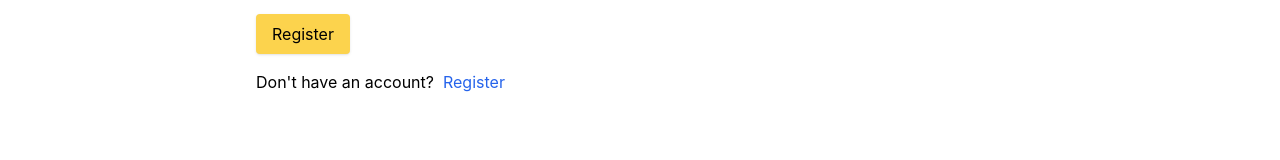
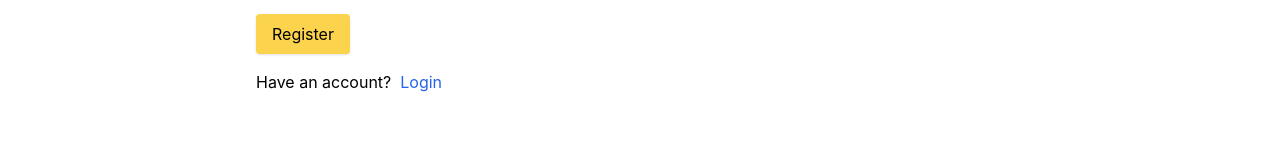
Before and after one commit to hrsh22/reward-system-demo, a Next.js app: page /register in a window 1280 px wide. Shown: the part 422-582 px from the top of the page. Built offline with nearby package versions, Linux system fonts and the light colour scheme; no server answers.

Commit message:
register

```diff
--- a/pages/register.js
+++ b/pages/register.js
@@ -133,8 +133,8 @@ export default function LoginScreen() {
           <button className="primary-button">Register</button>
         </div>
         <div className="mb-4 ">
-          Don&apos;t have an account? &nbsp;
-          <Link href={`/register?redirect=${redirect || '/'}`}>Register</Link>
+           Have an account? &nbsp;
+          <Link href={`/login?redirect=${redirect || '/'}`}>Login</Link>
         </div>
       </form>
     </Layout>
```
